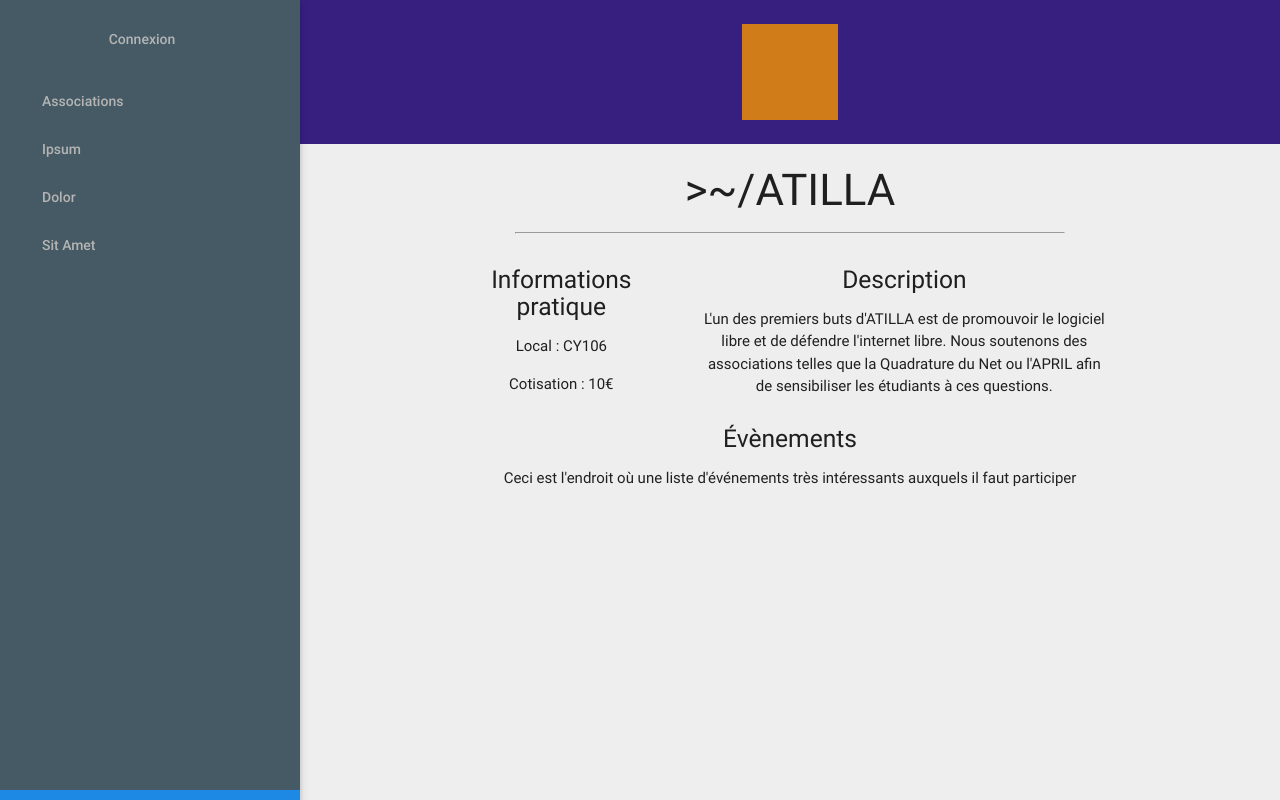
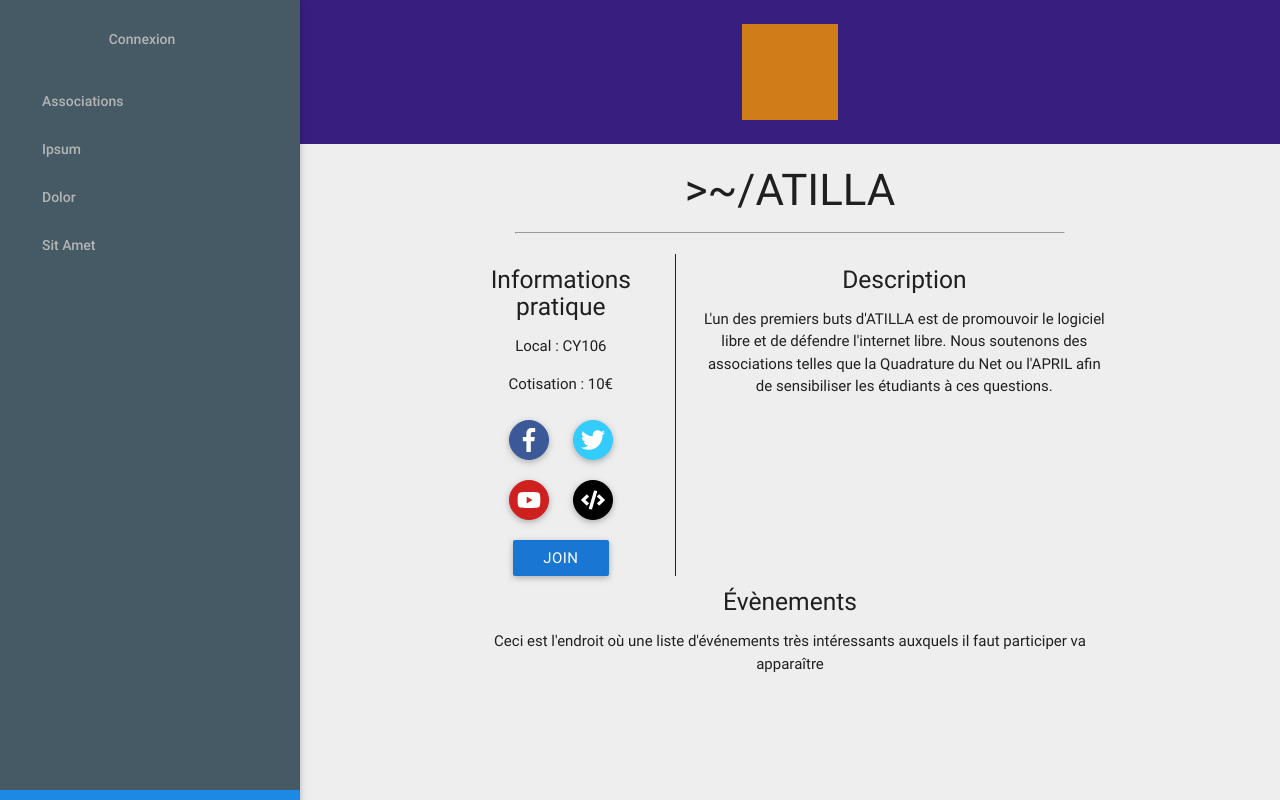
Before and after one commit to Atilla106/eistiens-net-v3, a Django app: page /associations/1 in a window 1280 px wide. Run offline with Django 3.2, Linux system fonts and the light colour scheme; data comes from the database, SQL or seed files in the repository; some libraries are stand-ins or nearby versions.

Commit message:
Add social links to detail page & split css
Summary:
 - CSS for associations details is split from main CSS
 - Social links are added to details page

Test Plan:
 - Make sure you have social links for at least one organization
 - Nothing else should be required

Reviewers: Valz

Reviewed By: Valz

Maniphest Tasks: T52

Differential Revision: https://phabricator.atilla.org/D33

```diff
--- a/eistiens_net_v3/associations/templates/associations/details.html
+++ b/eistiens_net_v3/associations/templates/associations/details.html
@@ -1,4 +1,10 @@
 {% extends 'common/base.html' %}
+
+{% load static from staticfiles %}
+
+{% block css %}
+    <link type="text/css" rel="stylesheet" href="{% static "css/associations.css" %}"/>
+{% endblock %}
 
 {% block title %}Associations {{ super }}{% endblock %}
 
@@ -10,9 +16,7 @@
     </div>
     <div class="container">
         <h3 id="name-asso">{{ asso.name }}</h3>
-
         <hr style="width:80%; margin-bottom: 20px"/>
-
         <div id="info-asso-grid">
             <div id="info-column">
                 <div id="info-title">
@@ -26,6 +30,38 @@
                     {% else %}
                         <p>Inscription gratuite</p>
                     {% endif %}
+                    {% if links %}
+                        <div id="social-links">
+                            {% for link in links %}
+                                {% if link.type_link == "FB" %}
+                                    <a class="sn-link fb" href={{ link.url }} target=_blank>
+                                        <i class="fab fa-facebook-f fa-2x"></i>
+                                    </a>
+                                {% elif link.type_link == "TW" %}
+                                    <a class="sn-link tw" href={{ link.url }} target=_blank>
+                                        <i class="fab fa-twitter fa-2x"></i>
+                                    </a>
+                                {% elif "YT" == link.type_link %}
+                                    <a class="sn-link yt" href={{ link.url}} target=_blank>
+                                        <i class="fab fa-youtube fa-2x"></i>
+                                    </a>
+                                {% elif "WE" == link.type_link %}
+                                    <a class="sn-link we" href={{ link.url }} target=_blank>
+                                        <i class="fas fa-code fa-2x"></i>
+                                    </a>
+                                {% elif "MA" == link.type_link %}
+                                    <a class="sn-link ma" href={{ link.url }} target=_blank>
+                                        <i class="fas fa-at fa-2x"></i>
+                                    </a>
+                                {% else %}
+                                    <a class="sn-link ot" href={{ link.url }} target=_blank>
+                                        <i class="fas fa-link fa-2x"></i>
+                                    </a>
+                                {% endif %}
+                            {% endfor %}
+                        </div>
+                    {% endif %}
+                    <input class="btn blue darken-2 center" value="join" type="submit"/>
                 </div>
             </div>
             <div id="desc-column">
@@ -41,7 +77,7 @@
                     <h5>Évènements</h5>
                 </div>
                 <div id="event-description">
-					<p>Ceci est l'endroit où une liste d'événements très intéressants auxquels il faut participer</p>
+                    <p>Ceci est l'endroit où une liste d'événements très intéressants auxquels il faut participer va apparaître</p>
                 </div>
             </div>
         </div>
--- a/eistiens_net_v3/associations/views.py
+++ b/eistiens_net_v3/associations/views.py
@@ -9,8 +9,12 @@ from .models import Association
 from .forms import AssociationForm
 
 
+def orderKey(links):
+    L = ['FB', 'TW', 'YT', 'WE', 'MA', 'OT']
+    return (L.index(links.type_link))
+
+
 def list(request):
-
     assos = {
         (asso, asso.is_member(request.user))
         for asso in Association.objects.all()
@@ -25,7 +29,12 @@ def list(request):
 
 def details(request, id):
     asso = get_object_or_404(Association, pk=id)
-    return render(request, 'associations/details.html', {'asso': asso})
+    links = sorted(asso.sociallink_set.all(), key=orderKey)
+    return render(
+        request,
+        'associations/details.html',
+        {'asso': asso, 'links': links}
+    )
 
 
 def edit(request, id):
--- a/eistiens_net_v3/common/templates/common/base.html
+++ b/eistiens_net_v3/common/templates/common/base.html
@@ -14,6 +14,10 @@
         <link type="text/css" rel="stylesheet" href="{% static "css/normalize.css" %}"/>
         <link type="text/css" rel="stylesheet" href="{% static "css/materialize.min.css" %}"/>
         <link type="text/css" rel="stylesheet" href="{% static "css/styles.css" %}"/>
+
+        {% block css %}{% endblock %}
+
+        <script defer src="https://use.fontawesome.com/releases/v5.0.6/js/all.js"></script>
     </head>
 
     <body class="grey lighten-3">
--- /dev/null
+++ b/eistiens_net_v3/static/css/associations.css
@@ -0,0 +1,152 @@
+/* ASSOCIATIONS
+************************************************************/
+
+#banner {
+    height: 18vh;
+    display: grid;
+    grid-template-columns: 1fr 2fr 1fr;
+    grid-template-rows: 1fr 4fr 1fr;
+    grid-template-areas:
+        ".    .    ."
+        ". logo-wr ."
+        ".    .    .";
+    background-size: cover;
+    background-position-y: center;
+}
+
+#banner > .logo-wrapper{
+    max-height: 100%;
+    margin: auto;
+    grid-area: logo-wr;
+}
+
+#banner > .logo-wrapper > img {
+    display: flex;
+    max-height: 12vh;
+}
+
+#name-asso{
+    text-align: center;
+}
+
+#info-column, #desc-column, #event-column {
+    padding: 0 5% 0 5%;
+}
+
+#info-asso-grid {
+    display: grid;
+    text-align: center;
+    grid-template-columns : 1fr 2fr;
+    grid-template-areas:
+        "infoColumn  descColumn "
+        "eventColumn eventColumn";
+}
+
+#event-column {
+    grid-column-end: -1;
+    grid-column-start: 1;
+}
+
+#info-column {
+    border-right-style: solid;
+    border-right-right: black;
+    border-width: thin;
+}
+
+.sn-link {
+    display: inline-block;
+    width: 40px;
+    height: 40px;
+    margin: 10px;
+    padding: 7px;
+    border-style: solid;
+    border-width: 1px;
+    border-radius: 50%;
+    box-shadow: 0 2px 5px 0 rgba(0,0,0,0.16),0 2px 10px 0 rgba(0,0,0,0.12);
+    transition: .2s ease-out;
+}
+
+#social-links {
+    margin: 10px;
+}
+
+.sn-link > svg {
+    color: white;
+    margin: auto;
+    height: 100%;
+    width: 100% !important;
+ }
+
+.sn-link:hover {
+    box-shadow: 0 5px 11px 0 rgba(0,0,0,0.18),0 4px 15px 0 rgba(0,0,0,0.15);
+    background-color: initial;
+}
+
+.fb {
+    border-color: #3B5998;
+    background-color: #3B5998;
+}
+
+.fb:hover > svg {
+    color: #3B5998;
+}
+
+.tw {
+    border-color: #33CCFF;
+    background-color: #33CCFF;
+}
+
+.tw:hover > svg {
+    color: #33CCFF;
+}
+
+.yt {
+    border-color: #CD201F;
+    background-color: #CD201F;
+}
+
+.yt:hover > svg {
+    color: #CD201F;
+}
+
+.we {
+    border-color: black;
+    background-color: black;
+}
+
+.we:hover > svg {
+    color: black;
+}
+
+.ma {
+    border-color: #DD5347;
+    background-color: #DD5347;
+}
+
+.ma:hover > svg {
+    color: #DD5347;
+}
+
+.ot {
+    border-color: #777777;
+    background-color: #777777;
+}
+
+.ot:hover > svg {
+    color: #777777;
+}
+
+@media only screen and (max-width : 992px) {
+    #info-asso-grid{
+        grid-template-columns: 1fr;
+        grid-row-gap: 20px;
+        grid-template-areas:
+            "infoColumn"
+            "descColumn"
+            "eventColumn";
+    }
+
+    #info-column {
+        border-style: None;
+    }
+}
--- a/eistiens_net_v3/static/css/styles.css
+++ b/eistiens_net_v3/static/css/styles.css
@@ -34,67 +34,8 @@ header, main, footer {
     background-color: #526c77;
 }
 
-/* ASSOCIATIONS
-************************************************************/
-
-#banner {
-    height: 18vh;
-    display: grid;
-    grid-template-columns: 1fr 2fr 1fr;
-    grid-template-rows: 1fr 4fr 1fr;
-    grid-template-areas:
-        ".    .    ."
-        ". logo-wr ."
-        ".     .   .";
-    background-size: cover;
-    background-position-y: center;
-}
-
-#banner > .logo-wrapper{
-    max-height: 100%;
-    margin: auto;
-    grid-area: logo-wr;
-}
-
-#banner > .logo-wrapper > img {
-    display: flex;
-    max-height: 12vh;
-}
-
-#name-asso{
-    text-align: center;
-}
-
-#info-column, #desc-column, #event-column {
-    padding: 0 5% 0 5%;
-}
-
-#info-asso-grid {
-    display: grid;
-    text-align: center;
-    grid-template-columns : 1fr 2fr;
-    grid-template-rows : 1fr 1fr;
-    grid-template-areas:
-        "infoColumn  descColumn "
-        "eventColumn eventColumn";
-}
-
-#event-column {
-    grid-column-end: -1;
-    grid-column-start: 1;
-}
-
 @media only screen and (max-width : 992px) {
     header, main, footer {
         padding-left: 0;
     }
-
-    #info-asso-grid{
-        grid-template-columns: 1fr;
-        grid-row-gap: 20px;
-        grid-template-areas:
-            "infoColumn"
-            "descColumn"
-            "eventColumn";
-    }
 }
```
Lines whose indentation alone changed are shown as unchanged.
